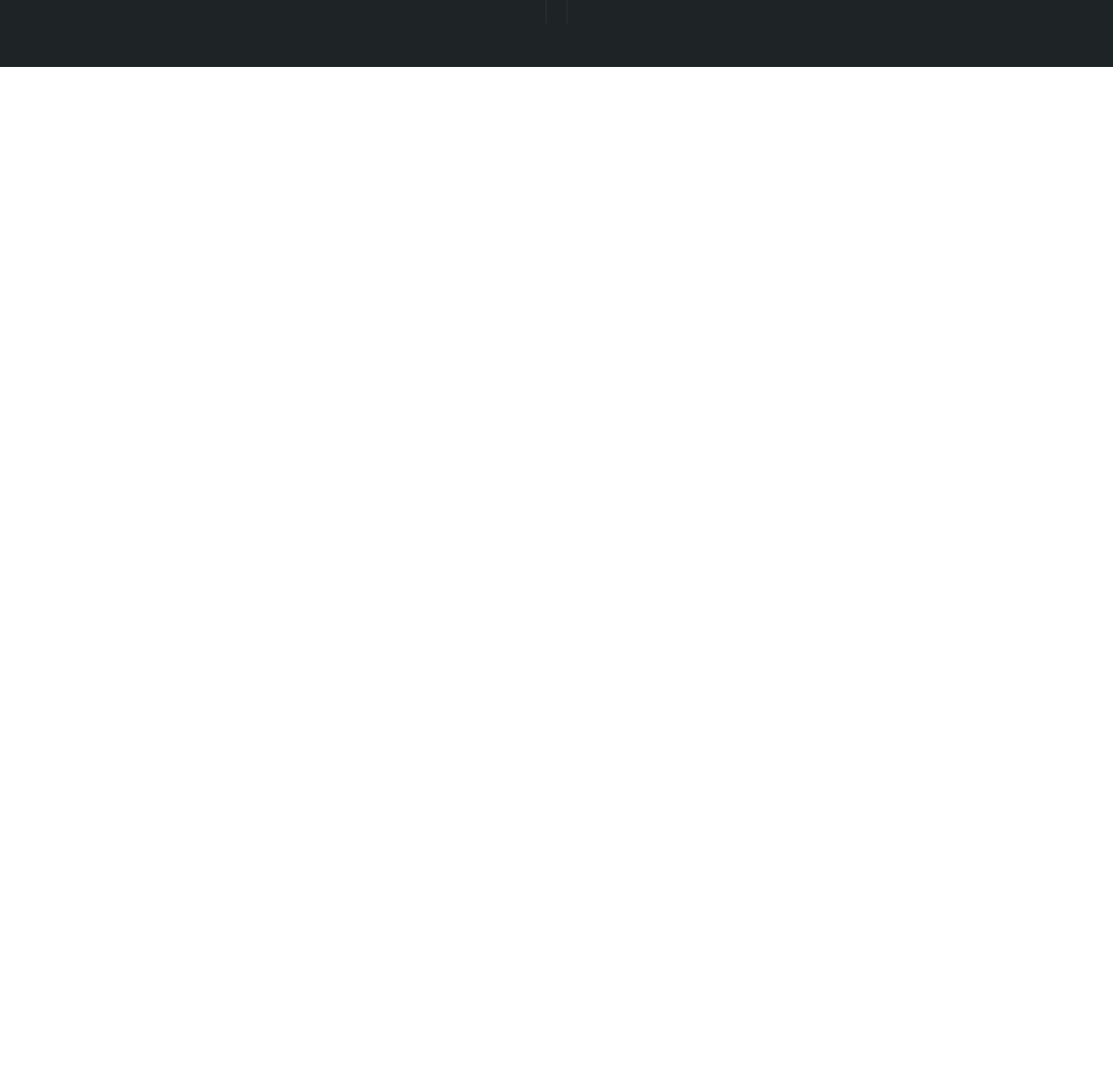
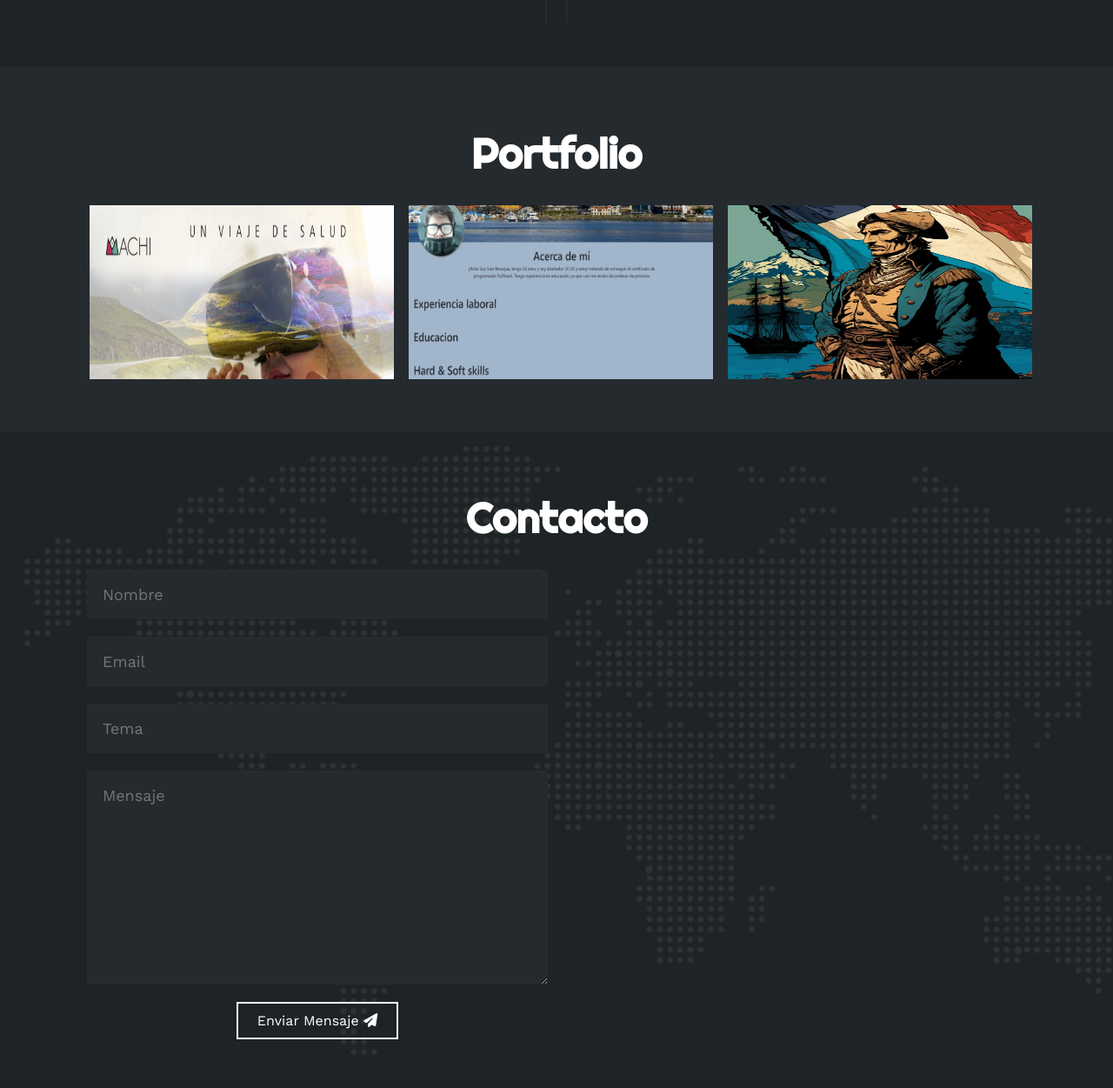
Before and after one commit to bevaquaivan/Portfolio, a plain HTML site: page index.html in a window 1280 px wide. Shown: the part 3009-4260 px from the top of the page at 87% size. Before the commit the page ends 3086 px from the top, so only its background shows below. Drawn offline with nearby package versions, Linux system fonts and the light colour scheme.

Commit message:
Se agregaron proyectos y contacto

```diff
--- a/index.html
+++ b/index.html
@@ -281,5 +281,66 @@
     </div>
 </section>
 
+<!-- PORTFOLIO -->
+
+<section id="portfolio" class="portfolio">
+    <div class="contenido-seccion">
+        <h2>Portfolio</h2>
+        <div class="galeria">
+            <div class="proyecto">
+                <img src="./assets/Proyecto.png" alt="">
+                <div class="overlay">
+                    <h3>Aplicación en MACHI</h3>
+                    <p>UX|UI</p>
+                </div>
+            </div>
+            <div class="proyecto">
+                <img src="./assets/Proyecto2.png" alt="">
+                <div class="overlay">
+                    <h3>Portfolio Front y Back</h3>
+                    <p>Argentina Programa</p>
+                </div>
+            </div>
+            <div class="proyecto">
+                <img src="./assets/Proyecto3.jpeg" alt="">
+                <div class="overlay">
+                    <h3>Juego de Cartas TCG</h3>
+                    <p>Proyecto Personal</p>
+                </div>
+            </div>
+
+
+
+
+
+
+        </div>
+        </div>
+    </div>
+</section>
+
+<!-- CONTACTO -->
+
+<section id="contacto" class="contacto">
+    <div class="contenido-seccion">
+        <h2>Contacto</h2>
+        <div class="fila">
+            <!-- FORMULARIO  -->
+
+            <div class="col">
+                <input type="text" placeholder="Nombre">
+                <input type="text" placeholder="Email">
+                <input type="text" placeholder="Tema">
+                <textarea name="" id="" cols="30" rows="10" placeholder="Mensaje"></textarea>
+                <button>
+                    Enviar Mensaje <i class="fa-solid fa-paper-plane"></i>
+                    <span class="overlay"></span>
+                </button>
+
+            </div>
+        </div>
+    </div>
+</section>
+
 </body>
 </html>
--- a/style.css
+++ b/style.css
@@ -517,3 +517,145 @@ html{
 	position: relative;
 	bottom: 4px;
 }
+
+/* PORTFOLIO */
+
+
+.portfolio{
+    background-color: #252A2E;
+    color: #fff;
+    padding: 50px 20px;
+}
+
+.portfolio .contenido-seccion{
+    max-width: 1100px;
+    margin:auto;
+}
+
+.portfolio h2{
+    font-size: 48px;
+    font-family: 'Righteous';
+    text-align: center;
+    padding: 20px 0;
+}
+
+.portfolio .galeria{
+    display: flex;
+    flex-wrap: wrap;
+    justify-content: space-around;
+}
+
+.portfolio .galeria .proyecto{
+    position: relative;
+    max-width: 340px;
+    height: fit-content;
+    margin: 10px;
+    cursor: pointer;
+}
+
+.portfolio .galeria .proyecto img{
+    width: 350px;
+    height: 200px;
+    display: block;
+}
+
+.portfolio .galeria .proyecto .overlay{
+    position: absolute;
+    top: 0%;
+    width: 350px;
+    height: 200px;
+    text-align: center;
+    background: linear-gradient(rgba(28,182,152,.8), rgba(28,182,152,.8));
+    display: flex;
+    flex-direction: column;
+    justify-content: center;
+    transition: 1s;
+    font-size: 18px;
+    letter-spacing: 3px;
+    opacity: 0;
+
+}
+
+.portfolio .galeria .proyecto .overlay h3{
+    margin-bottom: 20px;
+    transition: 1s;
+}
+
+.portfolio .galeria .proyecto .overlay:hover{
+    opacity: 1;
+}
+
+.portfolio .galeria .proyecto .overlay:hover h3{
+    margin-bottom: 0px;
+}
+
+/* CONTACTO */
+
+.contacto{
+    background-image: url(./assets/Contact.png);
+    background-color: #1e2326;
+    color: #fff;
+    padding: 50px 0;
+}
+
+.contacto .contenido-seccion{
+    max-width: 1100px;
+    margin:auto;
+}
+
+.contacto h2{
+    font-size: 48px;
+    font-family: 'Righteous';
+    text-align: center;
+    padding: 20px 0;
+}
+
+.contacto .fila{
+    display: flex;
+}
+
+.contacto .col{
+    width: 50%;
+    padding: 10px;
+    position: relative;
+}
+
+.contacto .col input, .contacto .col textarea{
+    display: block;
+    width: 100%;
+    padding: 18px;
+    border: none;
+    margin-bottom: 20px;
+    background-color: #252A2E;
+    color: #fff;
+    font-size: 18px;
+}
+
+.contacto button{
+    cursor: pointer;
+    background-color: transparent;
+    border: 2px solid #fff;
+    width: fit-content;
+    display: block;
+    margin: 20px auto;
+    padding: 10px 22px;
+    font-size: 16px;
+    color: #Ffff;
+    position: relative;
+    z-index: 10;
+}
+
+.contacto button .overlay{
+    position: absolute;
+    top: 0;
+    left: 0;
+    width: 0;
+    height: 100%;
+    background-color: #1CB698;
+    z-index: -1;
+    transition: 1s;
+}
+
+.contacto button:hover .overlay{
+    width: 100%;
+}
```
Also changed, not shown: assets/Contact.png (added), assets/Proyecto.png (added), assets/Proyecto2.png (added), assets/Proyecto3.jpeg (added).
